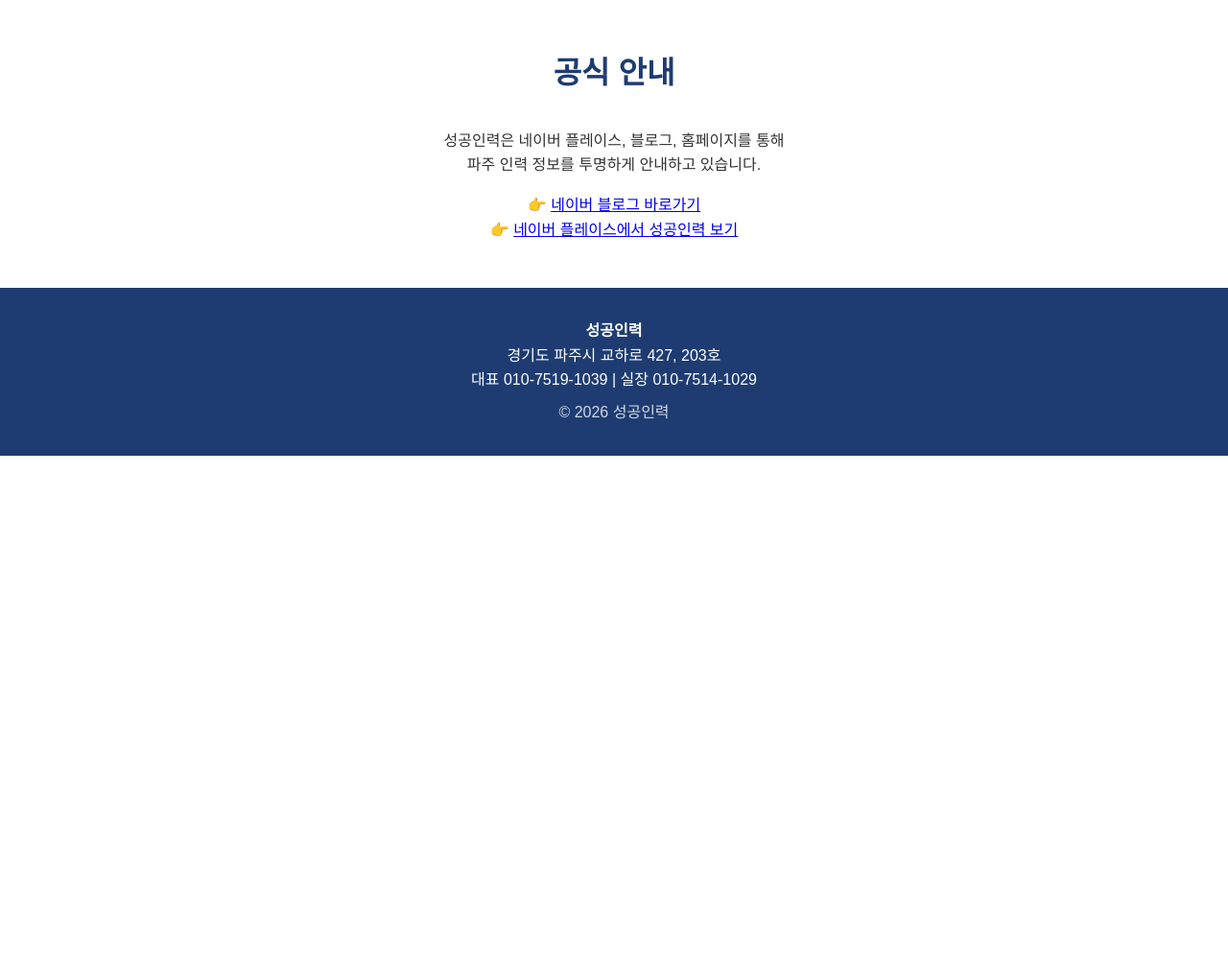
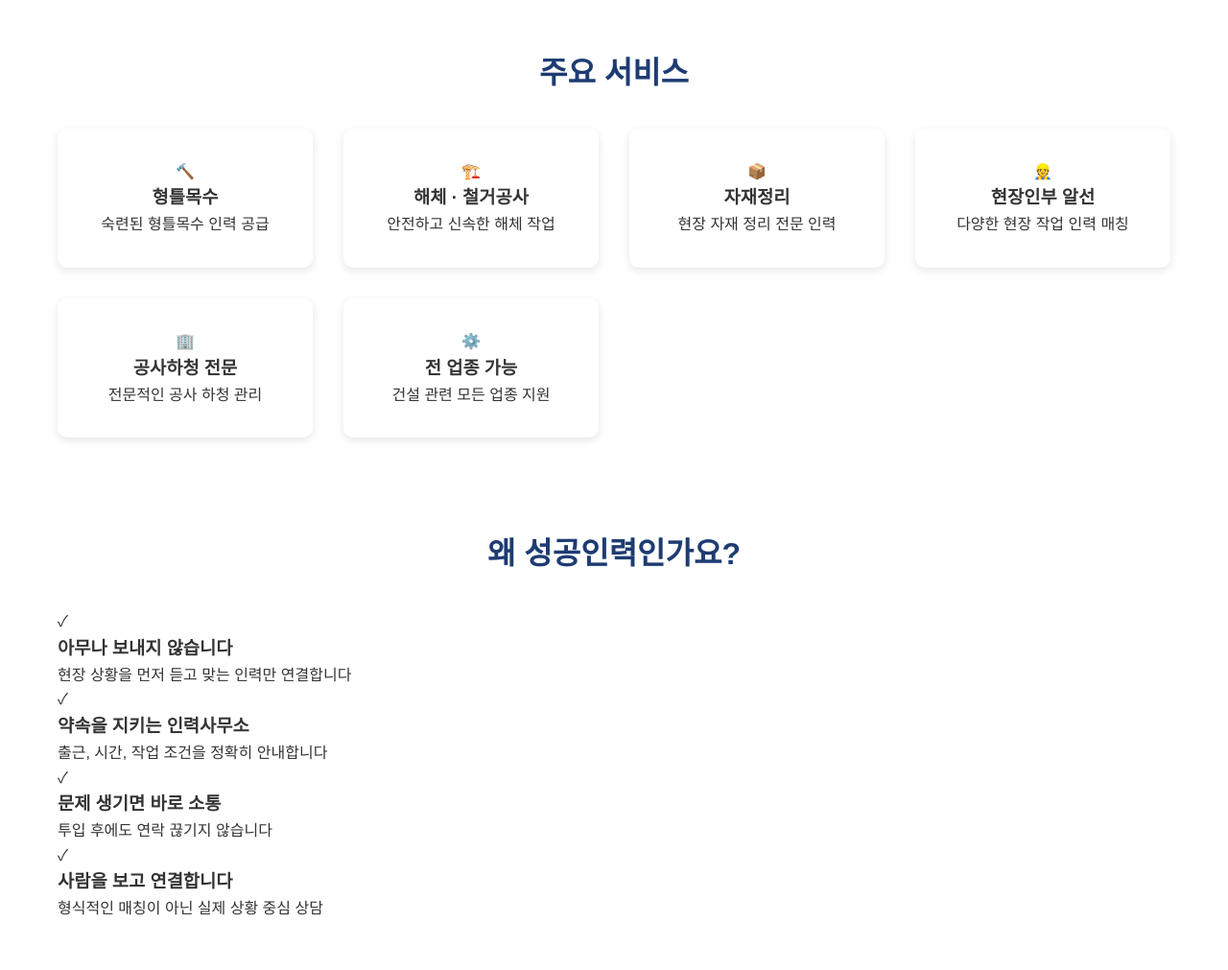
Before and after one commit to JeonJeoungHo/seonggong-inryeok, a plain HTML site: page index.html in a window 1280 px wide. Shown: the part 1024-2035 px from the top of the page at 96% size. Before the commit the page ends 1499 px from the top, so only its background shows below. Drawn offline with Linux system fonts and the light colour scheme.

Commit message:
Update index.html

```diff
--- a/index.html
+++ b/index.html
@@ -163,6 +163,80 @@
     </div>
 </section>
 
+    <section class="services">
+        <div class="container">
+            <h2>주요 서비스</h2>
+            <div class="service-grid">
+                <div class="service-card">
+                    <div class="icon">🔨</div>
+                    <h3>형틀목수</h3>
+                    <p>숙련된 형틀목수 인력 공급</p>
+                </div>
+                <div class="service-card">
+                    <div class="icon">🏗️</div>
+                    <h3>해체 · 철거공사</h3>
+                    <p>안전하고 신속한 해체 작업</p>
+                </div>
+                <div class="service-card">
+                    <div class="icon">📦</div>
+                    <h3>자재정리</h3>
+                    <p>현장 자재 정리 전문 인력</p>
+                </div>
+                <div class="service-card">
+                    <div class="icon">👷</div>
+                    <h3>현장인부 알선</h3>
+                    <p>다양한 현장 작업 인력 매칭</p>
+                </div>
+                <div class="service-card">
+                    <div class="icon">🏢</div>
+                    <h3>공사하청 전문</h3>
+                    <p>전문적인 공사 하청 관리</p>
+                </div>
+                <div class="service-card">
+                    <div class="icon">⚙️</div>
+                    <h3>전 업종 가능</h3>
+                    <p>건설 관련 모든 업종 지원</p>
+                </div>
+            </div>
+        </div>
+    </section>
+
+<section class="features">
+    <div class="container">
+        <h2>왜 성공인력인가요?</h2>
+        <div class="feature-list">
+            <div class="feature-item">
+                <div class="check">✓</div>
+                <div>
+                    <h3>아무나 보내지 않습니다</h3>
+                    <p>현장 상황을 먼저 듣고 맞는 인력만 연결합니다</p>
+                </div>
+            </div>
+            <div class="feature-item">
+                <div class="check">✓</div>
+                <div>
+                    <h3>약속을 지키는 인력사무소</h3>
+                    <p>출근, 시간, 작업 조건을 정확히 안내합니다</p>
+                </div>
+            </div>
+            <div class="feature-item">
+                <div class="check">✓</div>
+                <div>
+                    <h3>문제 생기면 바로 소통</h3>
+                    <p>투입 후에도 연락 끊기지 않습니다</p>
+                </div>
+            </div>
+            <div class="feature-item">
+                <div class="check">✓</div>
+                <div>
+                    <h3>사람을 보고 연결합니다</h3>
+                    <p>형식적인 매칭이 아닌 실제 상황 중심 상담</p>
+                </div>
+            </div>
+        </div>
+    </div>
+    </section>
+
 <section>
     <div class="container">
         <h2>공식 안내</h2>
```
